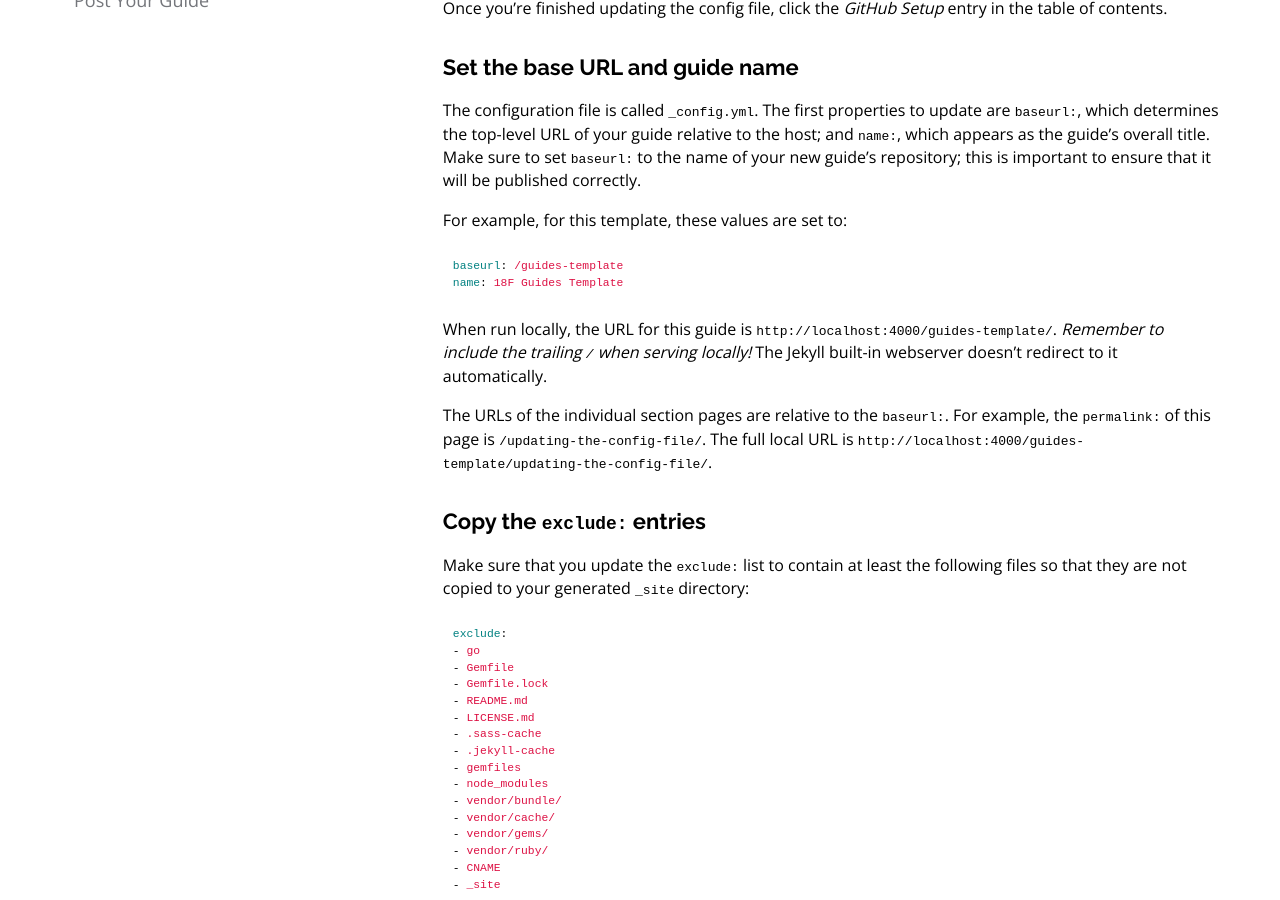
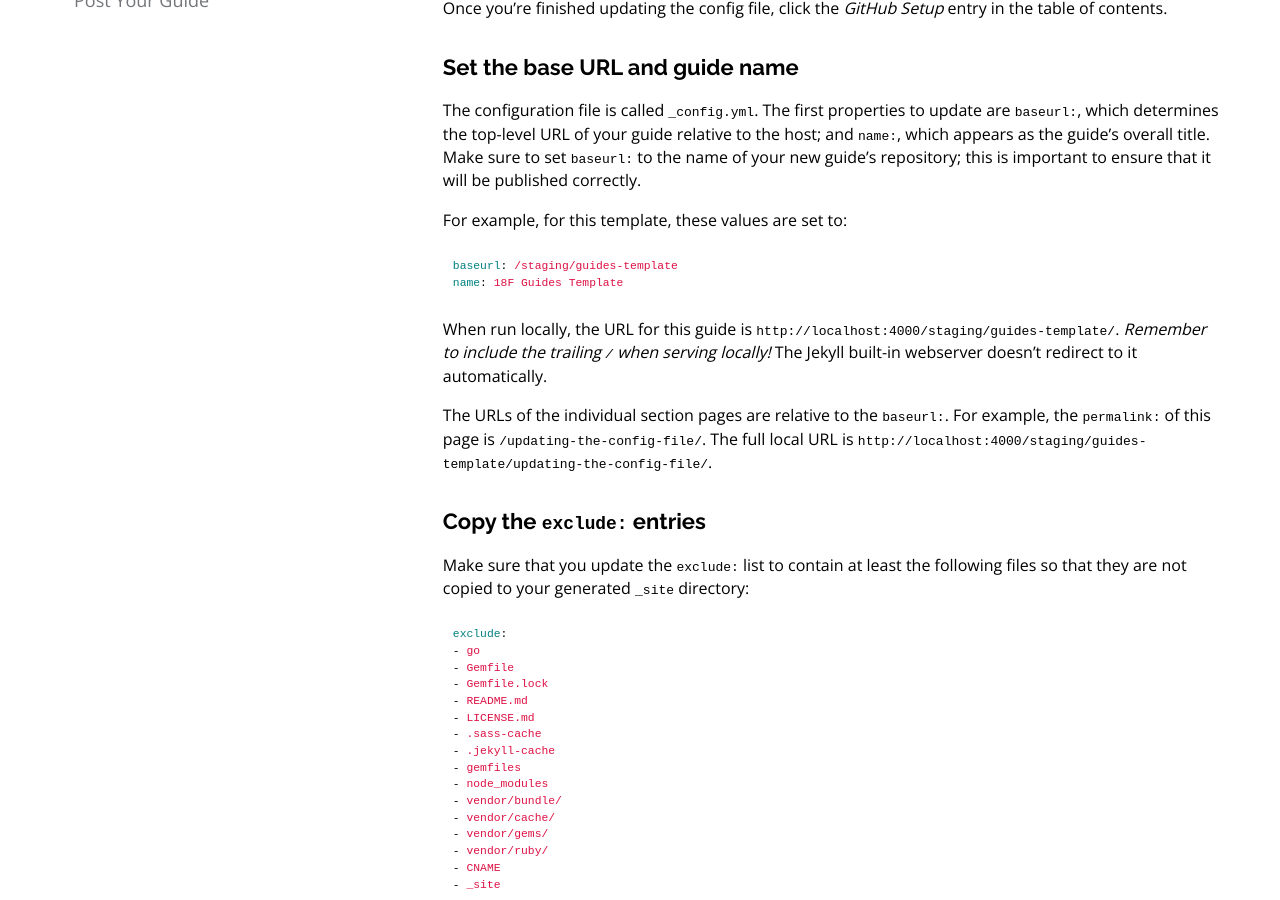
Before and after one commit to Macy-FK/federaliste, a Jekyll site: the page built from pages/config.md, in a window 1280 px wide and 900 px high, scrolled down 423 px. Built offline with Jekyll 4.4.1, drawn with Linux system fonts in a browser that asks for light colours; nearby versions of some CDN libraries; Markdown is read by kramdown in place of the engine named in the settings.

Commit message:
Create 18f-pages-staging branch

```diff
--- a/_config.yml
+++ b/_config.yml
@@ -1,4 +1,4 @@
-baseurl: /guides-template
+baseurl: /staging/guides-template
 markdown: redcarpet
 name: 18F Guides Template
 exclude:
```
